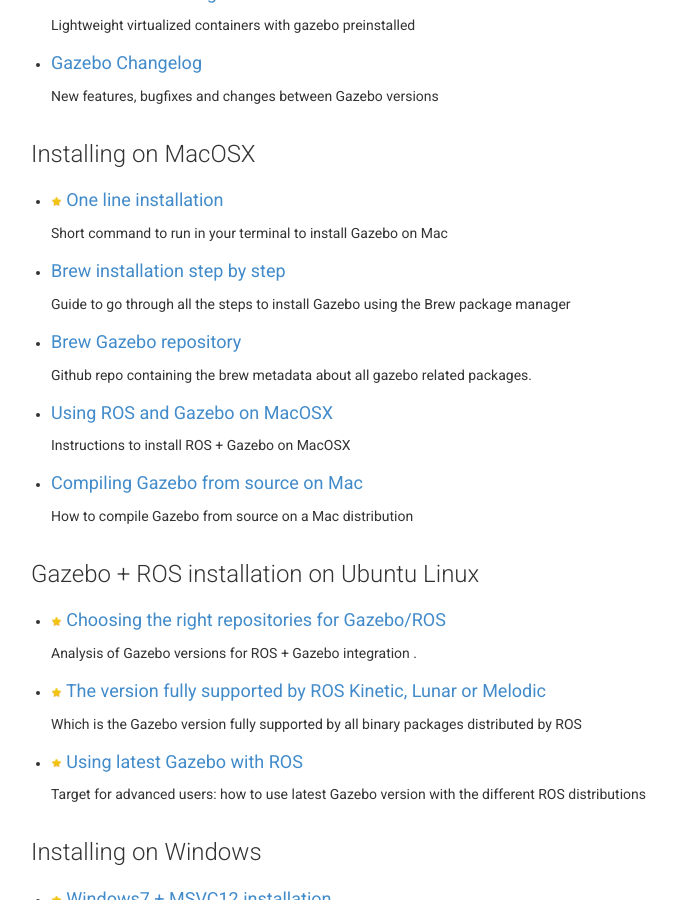
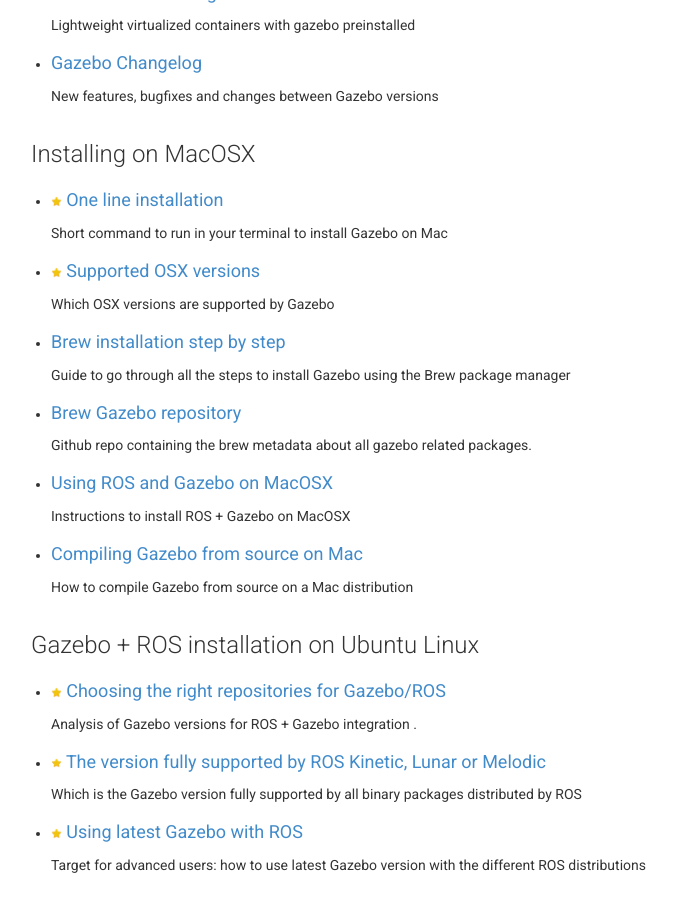
Before and after one commit to osrf/gazebo-doc-index, a Jekyll site: the page built from _categories/installing_gazebo.md, in a window 1280 px wide and 900 px high, scrolled down 825 px. Shown: the whole window, without its empty margins (54-731 px from the left). Built offline with Jekyll 4.4.1, drawn with Linux system fonts in a browser that asks for light colours; nearby versions of some CDN libraries; some of the changed lines change nothing that is shown.

Commit message:
added items

```diff
--- a/_categories/installing_gazebo.md
+++ b/_categories/installing_gazebo.md
@@ -64,10 +64,10 @@
         desc: 'Short command to run in your terminal to install Gazebo on Mac'
         star: true
 
-      # - title: 'Supported OSX versions'
-      #   url: 'http://answers.gazebosim.org/question/TODO'
-      #   desc: 'Which OSX versions are supported by Gazebo'
-      #   star: true
+      - title: 'Supported OSX versions'
+        url: 'http://gazebosim.org/tutorials?cat=install&tut=install_on_mac'
+        desc: 'Which OSX versions are supported by Gazebo'
+        star: true
 
       - title: 'Brew installation step by step'
         url: 'http://gazebosim.org/tutorials?tut=install_on_mac&cat=install#Alternativeinstallation:step-by-step'
```
